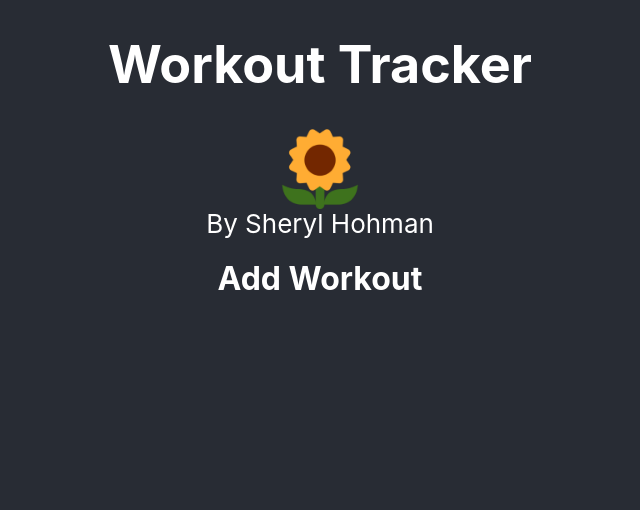
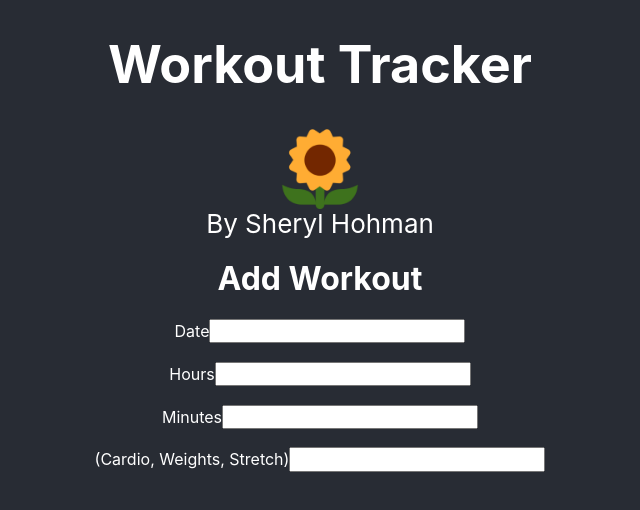
Before and after one commit to SherylHohman/workout-tracker, a React (Create React App) app: page / in a window 1280 px wide. Shown: the top 510 px of the page, without its empty margins (320-960 px from the left). Built offline with nearby package versions, Linux system fonts and the light colour scheme.

Commit message:
add nieve AddWorkout form fields, no styles

```diff
--- a/src/Components/AddWorkout.js
+++ b/src/Components/AddWorkout.js
@@ -5,6 +5,16 @@ function AddWorkout() {
     return (
         <div>
             <h1>Add Workout</h1>
+                <form>
+                    <label>Date</label>
+                    <input /><br /><br />
+                    <label>Hours</label>
+                    <input /><br /><br />
+                    <label>Minutes</label>
+                    <input /><br /><br />
+                    <label>(Cardio, Weights, Stretch)</label>
+                    <input /><br /><br />
+                </form>
         </div>
     );
 }
```
